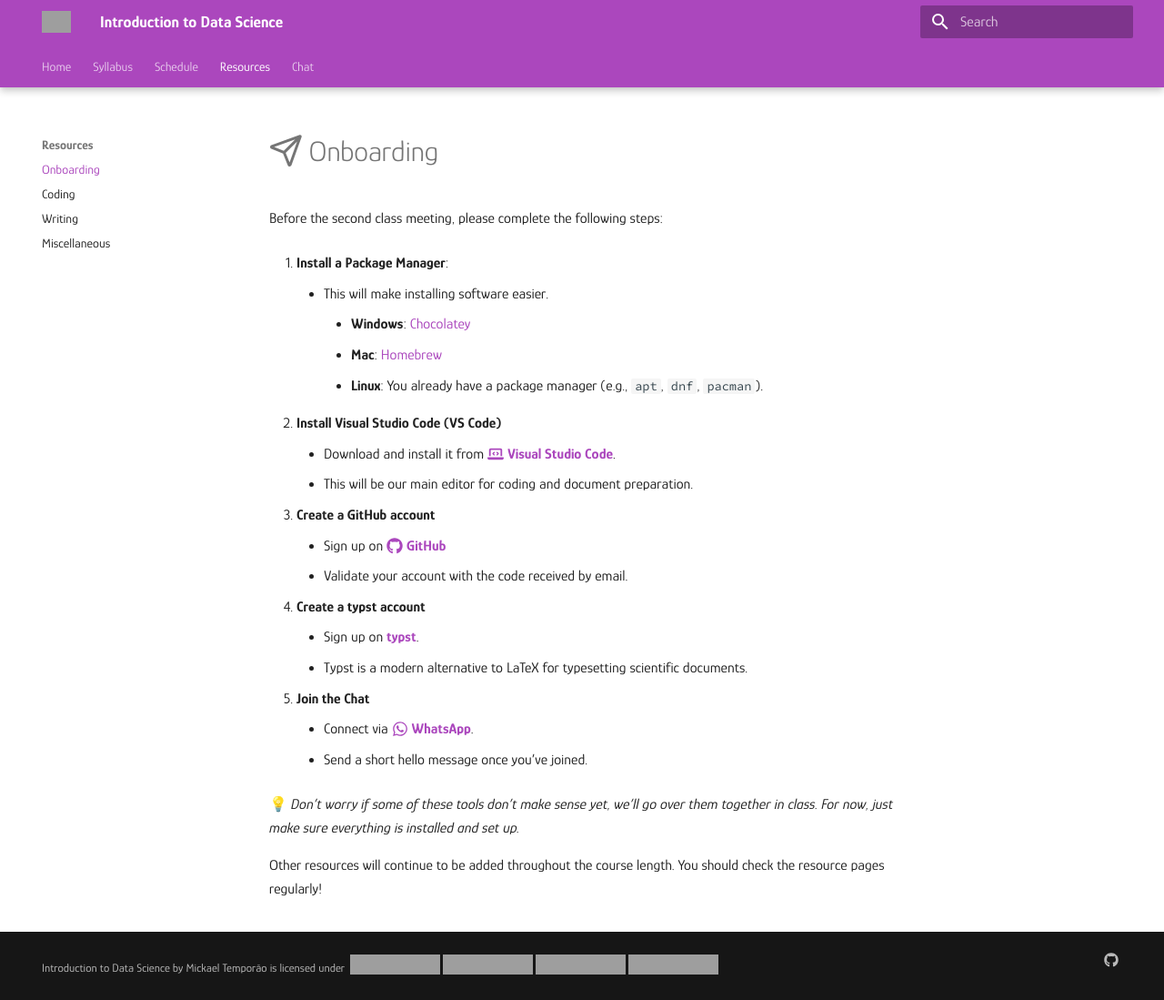
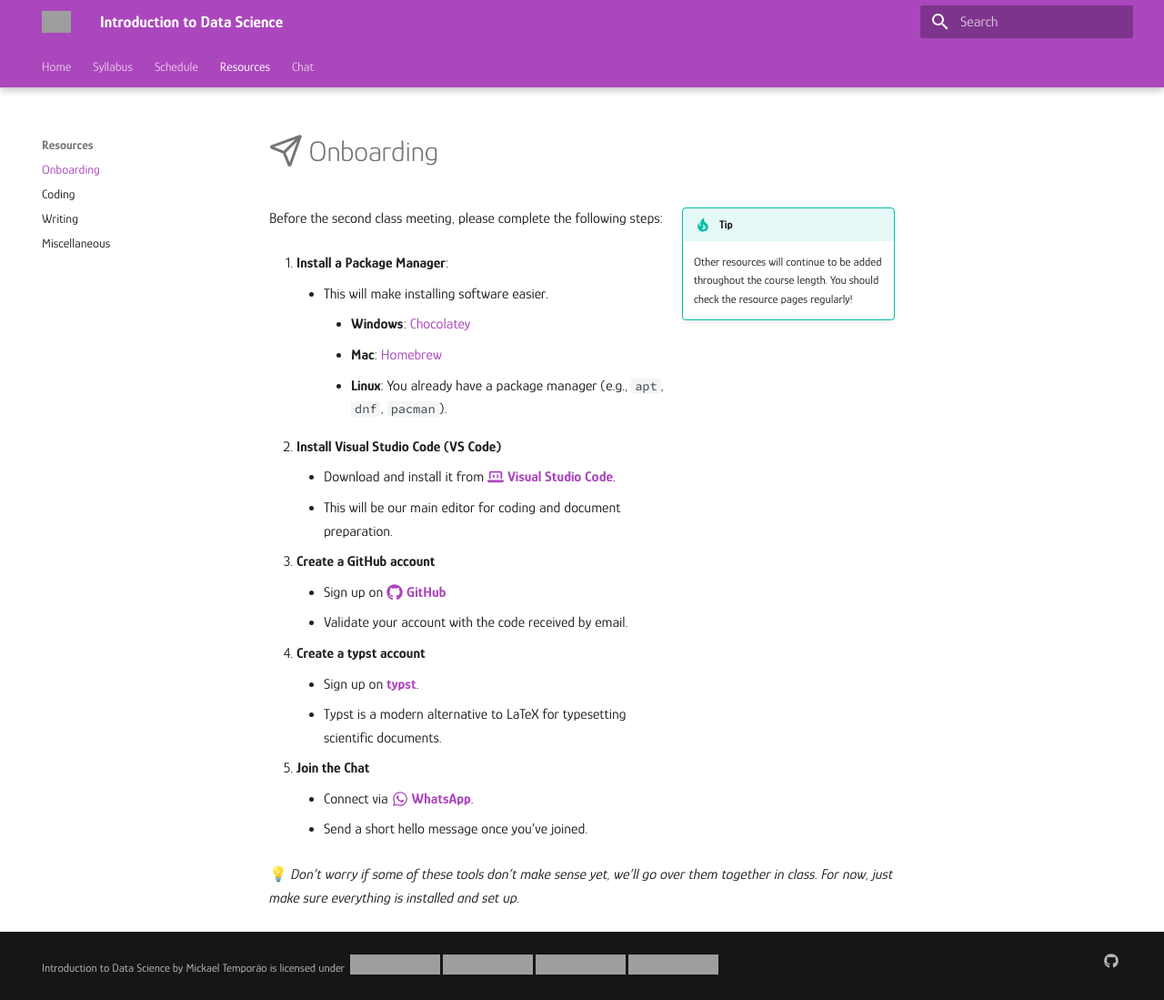
Before and after one commit to mickaeltemporao/itds, an MkDocs documentation site: the page built from docs/resources/onboarding.md, in a window 1280 px wide and 1099 px high. Shown: the whole window at 91% size. Built offline with MkDocs 1.6.1 and Material for MkDocs 9.7.7, drawn with Linux system fonts in a browser that asks for light colours; some of the changed lines change nothing that is shown; grey boxes are pictures that could not be loaded.

Commit message:
update tip

```diff
--- a/docs/resources/onboarding.md
+++ b/docs/resources/onboarding.md
@@ -1,7 +1,10 @@
 # :fontawesome-regular-paper-plane: Onboarding
 
+!!! tip inline end
+
+    Other resources will continue to be added throughout the course length. You should check the resource pages regularly!
+
 Before the second class meeting, please complete the following steps:
-
 
 1. **Install a Package Manager**:
     - This will make installing software easier.
@@ -26,6 +29,3 @@
     - Send a short hello message once you’ve joined.
 
 💡 *Don’t worry if some of these tools don’t make sense yet, we’ll go over them together in class. For now, just make sure everything is installed and set up.*
-
-
-Other resources will continue to be added throughout the course length. You should check the resource pages regularly!
```
